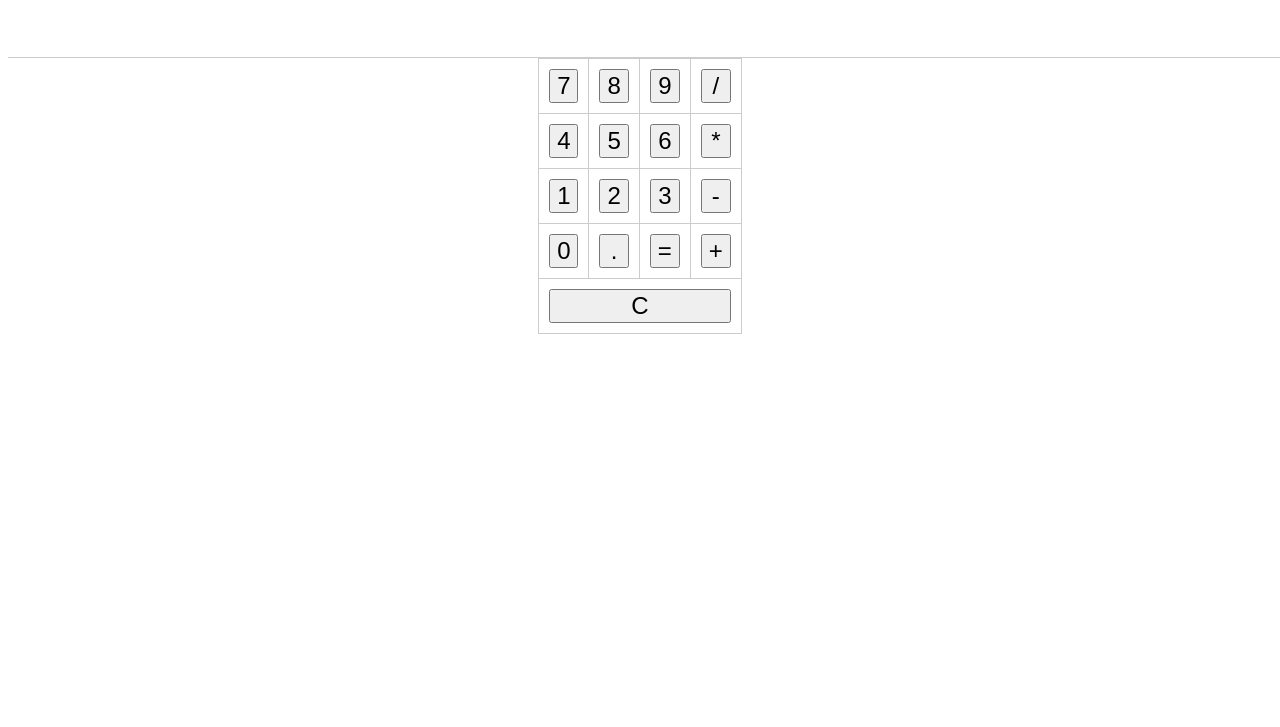
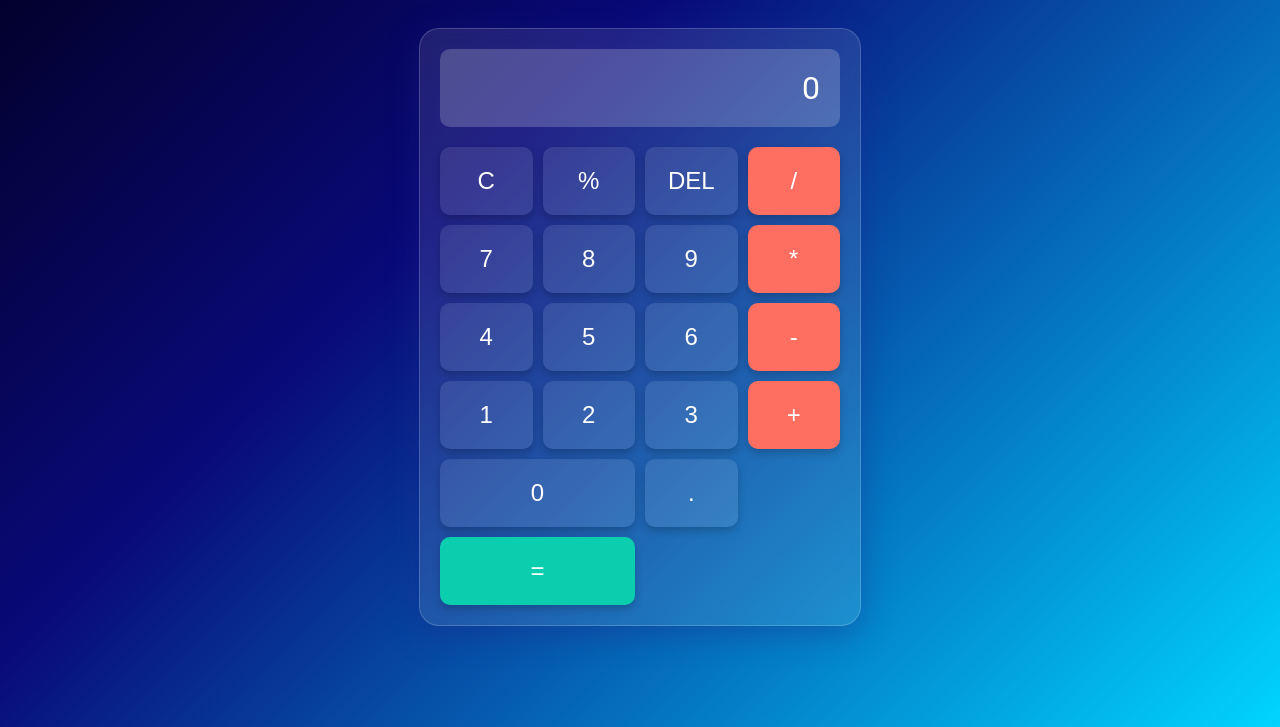
Before and after one commit to fabischau1/caculator, a plain HTML site: page index.html in a window 1280 px wide. Shown: the part 73-800 px from the top of the page. Drawn offline with Linux system fonts and the light colour scheme.

Commit message:
Update index.html

```diff
--- a/index.html
+++ b/index.html
@@ -1,156 +1,137 @@
 <!DOCTYPE html>
-<html lang="en">
+<html lang="de">
 <head>
     <meta charset="UTF-8">
     <meta name="viewport" content="width=device-width, initial-scale=1.0">
-    <title>Simple Calculator</title>
+    <title>Futuristischer Taschenrechner</title>
     <style>
         body {
-            font-family: Arial, sans-serif;
-            text-align: center;
+            margin: 0;
+            display: flex;
+            justify-content: center;
+            align-items: center;
+            height: 100vh;
+            background: linear-gradient(135deg, #020024 0%, #090979 35%, #00d4ff 100%);
+            font-family: 'Roboto', sans-serif;
         }
 
-        table {
-            margin: 0 auto;
-            border-collapse: collapse;
+        .calculator {
+            background: rgba(255, 255, 255, 0.1);
+            border-radius: 20px;
+            padding: 20px;
+            box-shadow: 0 8px 32px 0 rgba(31, 38, 135, 0.37);
+            backdrop-filter: blur(10px);
+            -webkit-backdrop-filter: blur(10px);
+            border: 1px solid rgba(255, 255, 255, 0.18);
+            max-width: 400px;
+            width: 100%;
         }
 
-        td {
-            padding: 10px;
-            border: 1px solid #ccc;
+        .display {
+            background-color: rgba(255, 255, 255, 0.2);
+            padding: 20px;
+            text-align: right;
+            border-radius: 10px;
+            font-size: 2rem;
+            color: white;
+            margin-bottom: 20px;
         }
 
-        button[type="button"] {
-            width: 100%;
-            height: 100%;
-            font-size: 24px;
-            cursor: pointer;
+        .buttons {
+            display: grid;
+            grid-template-columns: repeat(4, 1fr);
+            gap: 10px;
         }
 
-        button[type="button"]:hover {
-            background-color: #f0f0f0;
+        .btn {
+            padding: 20px;
+            font-size: 1.5rem;
+            color: white;
+            background: rgba(255, 255, 255, 0.1);
+            border: none;
+            border-radius: 10px;
+            box-shadow: 0 4px 8px rgba(0, 0, 0, 0.2);
+            cursor: pointer;
+            transition: background 0.3s ease;
         }
 
-        #result {
-            width: 100%;
-            height: 30px;
-            font-size: 24px;
-            padding: 10px;
-            border: none;
-            border-bottom: 1px solid #ccc;
+        .btn:hover {
+            background: rgba(255, 255, 255, 0.2);
+        }
+
+        .operator {
+            background: #ff6f61;
+        }
+
+        .operator:hover {
+            background: #ff8574;
+        }
+
+        .equal {
+            background: #0bceaf;
+            grid-column: span 2;
+        }
+
+        .equal:hover {
+            background: #30e1c8;
+        }
+
+        .zero {
+            grid-column: span 2;
         }
     </style>
 </head>
 <body>
-    <h1>Simple Calculator</h1>
-    <form>
-        <input type="text" id="result" readonly>
-        <table>
-            <tr>
-                <td><button type="button" value="7">7</button></td>
-                <td><button type="button" value="8">8</button></td>
-                <td><button type="button" value="9">9</button></td>
-                <td><button type="button" value="/">/</button></td>
-            </tr>
-            <tr>
-                <td><button type="button" value="4">4</button></td>
-                <td><button type="button" value="5">5</button></td>
-                <td><button type="button" value="6">6</button></td>
-                <td><button type="button" value="*">*</button></td>
-            </tr>
-            <tr>
-                <td><button type="button" value="1">1</button></td>
-                <td><button type="button" value="2">2</button></td>
-                <td><button type="button" value="3">3</button></td>
-                <td><button type="button" value="-">-</button></td>
-            </tr>
-            <tr>
-                <td><button type="button" value="0">0</button></td>
-                <td><button type="button" value=".">.</button></td>
-                <td><button type="button" value="=">=</button></td>
-                <td><button type="button" value="+">+</button></td>
-            </tr>
-            <tr>
-                <td colspan="4"><button type="button" value="C">C</button></td>
-            </tr>
-        </table>
-    </form>
+    <div class="calculator">
+        <div class="display" id="display">0</div>
+        <div class="buttons">
+            <button class="btn" onclick="clearDisplay()">C</button>
+            <button class="btn" onclick="appendToDisplay('%')">%</button>
+            <button class="btn" onclick="deleteLast()">DEL</button>
+            <button class="btn operator" onclick="appendToDisplay('/')">/</button>
+            <button class="btn" onclick="appendToDisplay('7')">7</button>
+            <button class="btn" onclick="appendToDisplay('8')">8</button>
+            <button class="btn" onclick="appendToDisplay('9')">9</button>
+            <button class="btn operator" onclick="appendToDisplay('*')">*</button>
+            <button class="btn" onclick="appendToDisplay('4')">4</button>
+            <button class="btn" onclick="appendToDisplay('5')">5</button>
+            <button class="btn" onclick="appendToDisplay('6')">6</button>
+            <button class="btn operator" onclick="appendToDisplay('-')">-</button>
+            <button class="btn" onclick="appendToDisplay('1')">1</button>
+            <button class="btn" onclick="appendToDisplay('2')">2</button>
+            <button class="btn" onclick="appendToDisplay('3')">3</button>
+            <button class="btn operator" onclick="appendToDisplay('+')">+</button>
+            <button class="btn zero" onclick="appendToDisplay('0')">0</button>
+            <button class="btn" onclick="appendToDisplay('.')">.</button>
+            <button class="btn equal" onclick="calculateResult()">=</button>
+        </div>
+    </div>
+    <script>
+        const display = document.getElementById('display');
 
-    <script>
-        let result = document.getElementById('result');
-        let buttons = document.querySelectorAll('button[type="button"]');
+        function clearDisplay() {
+            display.textContent = '0';
+        }
 
-        let calculator = {
-            display: '',
-            operator: '',
-            firstNumber: '',
-            secondNumber: '',
+        function appendToDisplay(value) {
+            if (display.textContent === '0') {
+                display.textContent = value;
+            } else {
+                display.textContent += value;
+            }
+        }
 
-            init: function() {
-                buttons.forEach(button => {
-                    button.addEventListener('click', this.handleClick);
-                });
-            },
+        function deleteLast() {
+            display.textContent = display.textContent.slice(0, -1) || '0';
+        }
 
-            handleClick: function(event) {
-                let value = event.target.value;
-
-                if (value === 'C') {
-                    calculator.clear();
-                } else if (value === '=') {
-                    calculator.calculate();
-                } else if (value === '+' || value === '-' || value === '*' || value === '/') {
-                    calculator.setOperator(value);
-                } else {
-                    calculator.appendNumber(value);
-                }
-
-                result.value = calculator.display;
-            },
-
-            clear: function() {
-                this.display = '';
-                this.operator = '';
-                this.firstNumber = '';
-                this.secondNumber = '';
-            },
-
-            setOperator: function(operator) {
-                this.operator = operator;
-                this.firstNumber = this.display;
-                this.display = '';
-            },
-
-            appendNumber: function(number) {
-                this.display += number;
-            },
-
-            calculate: function() {
-                this.secondNumber = this.display;
-                let result = 0;
-
-                switch (this.operator) {
-                    case '+':
-                        result = parseFloat(this.firstNumber) + parseFloat(this.secondNumber);
-                        break;
-                    case '-':
-                        result = parseFloat(this.firstNumber) - parseFloat(this.secondNumber);
-                        break;
-                    case '*':
-                        result = parseFloat(this.firstNumber) * parseFloat(this.secondNumber);
-                        break;
-                    case '/':
-                        result = parseFloat(this.firstNumber) / parseFloat(this.secondNumber);
-                       break;
-                }
-
-                this.display = result.toString();
-                this.firstNumber = '';
-                this.secondNumber = '';
+        function calculateResult() {
+            try {
+                display.textContent = eval(display.textContent);
+            } catch {
+                display.textContent = 'Error';
             }
-        };
-
-        calculator.init();
-   </script>
+        }
+    </script>
 </body>
 </html>
```
